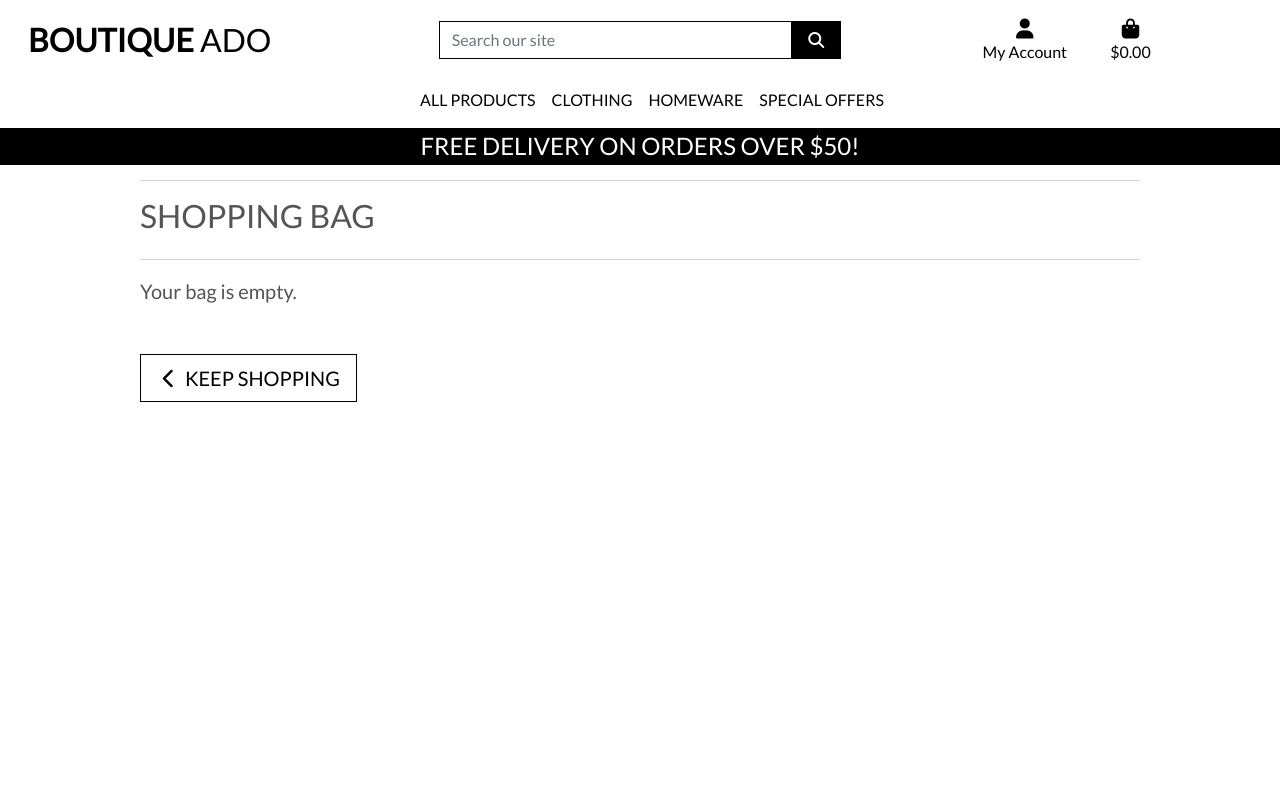
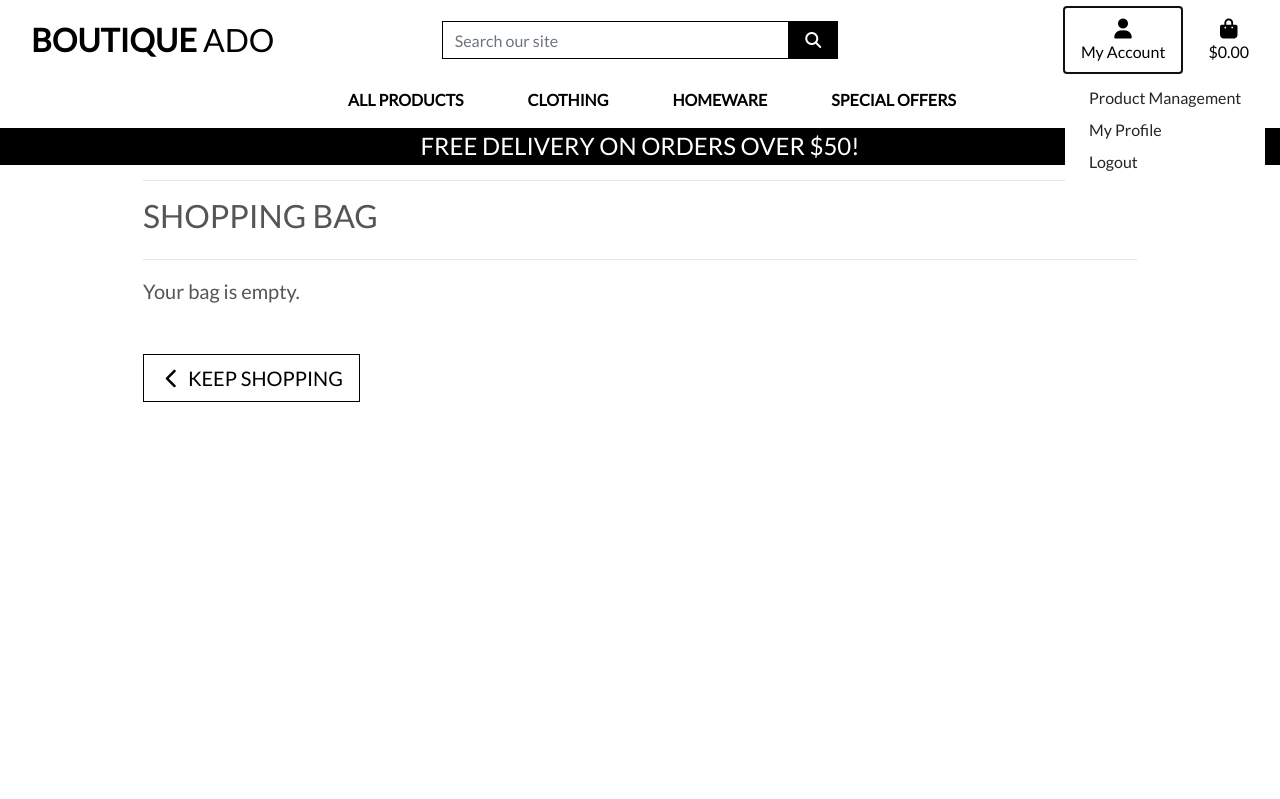
Before and after one commit to aoifemurfe/Go_Green, a Django app: page /bag/ in a window 1280 px wide, after a click on "My Account". Run offline with Django 3.2, Linux system fonts and the light colour scheme; the first user in the database is signed in; some libraries are stand-ins or nearby versions.

Commit message:
fix bugs

```diff
--- a/go_green/settings.py
+++ b/go_green/settings.py
@@ -45,8 +45,6 @@ INSTALLED_APPS = [
     'allauth.socialaccount',
     'home',
     'products',
-
-
 
 ]
 
--- a/go_green/urls.py
+++ b/go_green/urls.py
@@ -24,6 +24,6 @@ urlpatterns = [
     path('', include('home.urls')),
     path('products/', include('products.urls')),
     path('bag/', include('bag.urls')),
-    path('checkout/', include('checkout.urls')),
-    path('profile/', include('profiles.urls')),
+   # path('checkout/', include('checkout.urls')),
+   # path('profile/', include('profiles.urls')),
 ] + static(settings.MEDIA_URL, document_root=settings.MEDIA_ROOT)
--- a/templates/base.html
+++ b/templates/base.html
@@ -14,12 +14,17 @@
     {% endblock %}
 
     <!-- Bootstrap CSS -->
-    {% block cssjava %}
-        <link href="https://cdn.jsdelivr.net/npm/bootstrap@5.0.0-beta1/dist/css/bootstrap.min.css" rel="stylesheet" integrity="sha384-giJF6kkoqNQ00vy+HMDP7azOuL0xtbfIcaT9wjKHr8RbDVddVHyTfAAsrekwKmP1" crossorigin="anonymous">
-        <script src="https://cdn.jsdelivr.net/npm/bootstrap@5.0.0-beta1/dist/js/bootstrap.bundle.min.js" integrity="sha384-ygbV9kiqUc6oa4msXn9868pTtWMgiQaeYH7/t7LECLbyPA2x65Kgf80OJFdroafW" crossorigin="anonymous"></script>
+    {% block corecss %}
+        <link rel="stylesheet" href="https://stackpath.bootstrapcdn.com/bootstrap/4.4.1/css/bootstrap.min.css" integrity="sha384-Vkoo8x4CGsO3+Hhxv8T/Q5PaXtkKtu6ug5TOeNV6gBiFeWPGFN9MuhOf23Q9Ifjh" crossorigin="anonymous">
+        <link rel="stylesheet" href="https://fonts.googleapis.com/css?family=Lato&display=swap">
         <link rel="stylesheet" href="{% static 'css/base.css' %}">
-        <link rel="stylesheet" href="https://fonts.googleapis.com/css?family=Lato&display=swap">
+    {% endblock %}
+
+    {% block corejs %}
         <script src="https://kit.fontawesome.com/e9c73d7092.js" crossorigin="anonymous"></script>
+        <script src="https://code.jquery.com/jquery-3.4.1.slim.min.js" integrity="sha384-J6qa4849blE2+poT4WnyKhv5vZF5SrPo0iEjwBvKU7imGFAV0wwj1yYfoRSJoZ+n" crossorigin="anonymous"></script>
+        <script src="https://cdn.jsdelivr.net/npm/popper.js@1.16.0/dist/umd/popper.min.js" integrity="sha384-Q6E9RHvbIyZFJoft+2mJbHaEWldlvI9IOYy5n3zV9zzTtmI3UksdQRVvoxMfooAo" crossorigin="anonymous"></script>
+        <script src="https://stackpath.bootstrapcdn.com/bootstrap/4.4.1/js/bootstrap.min.js" integrity="sha384-wfSDF2E50Y2D1uUdj0O3uMBJnjuUD4Ih7YwaYd1iqfktj0Uod8GCExl3Og8ifwB6" crossorigin="anonymous"></script>
     {% endblock %}
 
     {% block extra_cssjava %}
@@ -63,7 +68,7 @@
                                 {% if request.user.is_superuser %}
                                     <a href="{% url 'add_product' %}" class="dropdown-item">Product Management</a>
                                 {% endif %}
-                                <a href="{% url 'profile' %}" class="dropdown-item">My Profile</a>
+                                <a href="#" class="dropdown-item">My Profile</a>
                                 <a href="{% url 'account_logout' %}" class="dropdown-item">Logout</a>
                             {% else %}
                                 <a href="{% url 'account_signup' %}" class="dropdown-item">Register</a>
--- a/templates/includes/mobile-top-header.html
+++ b/templates/includes/mobile-top-header.html
@@ -32,7 +32,7 @@
             {% if request.user.is_superuser %}
                 <a href="{% url 'add_product' %}" class="dropdown-item">Product Management</a>
             {% endif %}
-            <a href="{% url 'profile' %}" class="dropdown-item">My Profile</a>
+            <a href="#" class="dropdown-item">My Profile</a>
             <a href="{% url 'account_logout' %}" class="dropdown-item">Logout</a>
         {% else %}
             <a href="{% url 'account_signup' %}" class="dropdown-item">Register</a>
```
Also changed, not shown: db.sqlite3.
